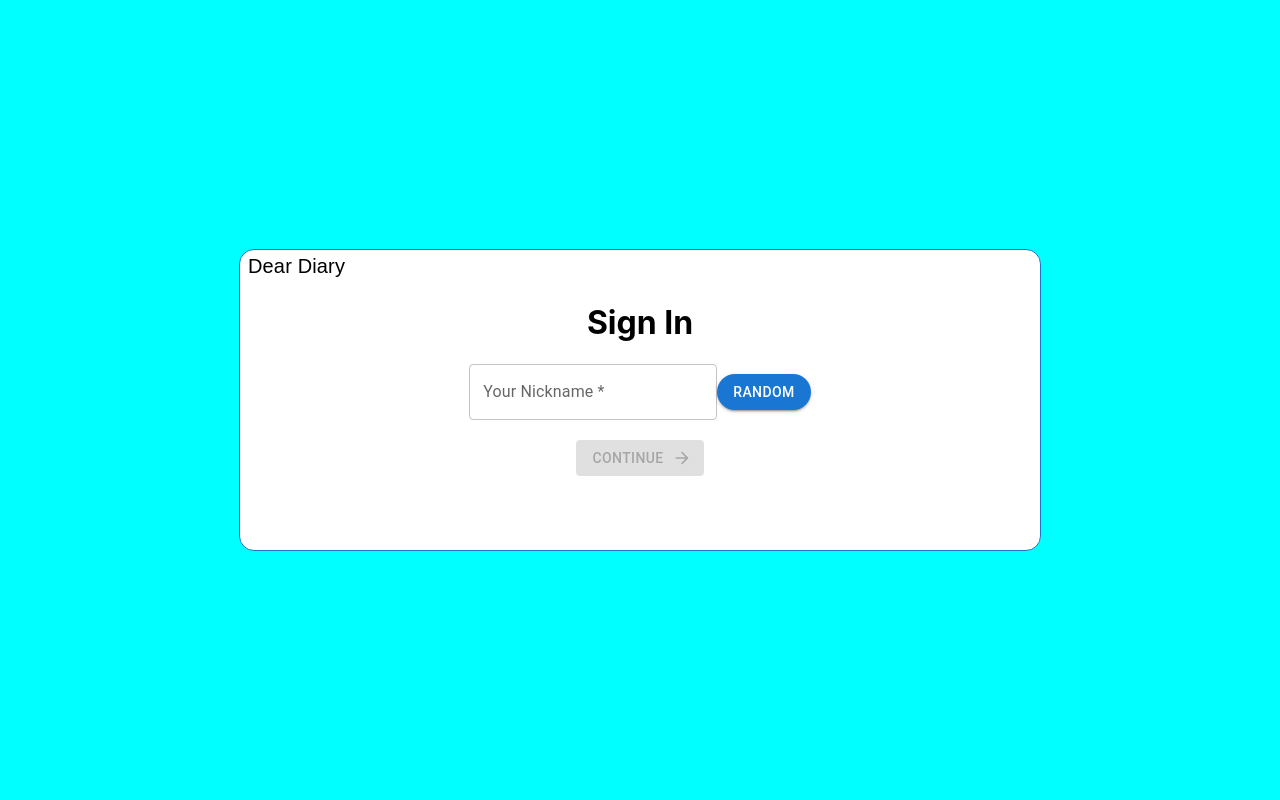
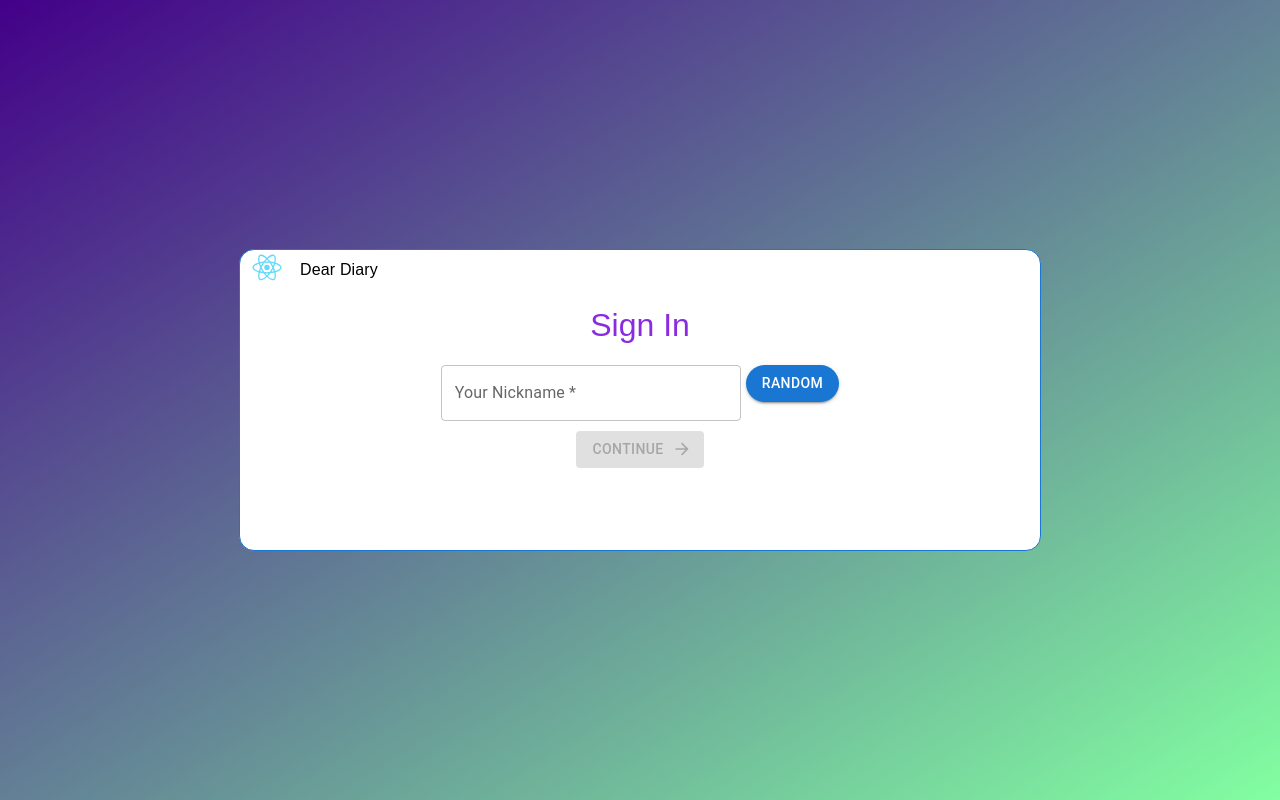
Before and after one commit to fcodelabs/training-web, a React (Create React App) app in the folder dear-diary-react/: page / in a window 1280 px wide. Built offline with nearby package versions, Linux system fonts and the light colour scheme.

Commit message:
Almost Completed Sign in Page

```diff
--- a/dear-diary-react/src/App.tsx
+++ b/dear-diary-react/src/App.tsx
@@ -1,64 +1,8 @@
-import React, { useState } from "react";
-import logo from "./logo.svg";
 import "./App.css";
-import ContinueButton from "./components/ContinueButton";
-import TextFieldsOutlined from "./components/TextfieldOutlined";
-import RandomButton from "./components/RandomButton";
-import Box from "@mui/material/Box";
-import { Grid, Typography } from "@mui/material";
+import SignIn from "./SignIn";
 
 function App() {
-  return (
-    <div
-      style={{
-        display: "flex",
-        justifyContent: "center",
-        alignItems: "center",
-        height: "100vh",
-        backgroundColor: "cyan",
-      }}
-    >
-      <Box
-        sx={{
-          width: 800,
-          height: 300,
-          border: 1,
-          borderRadius: "15px",
-          borderColor: "primary.main",
-          backgroundColor: "white",
-        }}
-      >
-        <div>
-          <Typography
-            variant="h6"
-            style={{ fontFamily: "Arial", marginLeft: "8px" }}
-          >
-            Dear Diary
-          </Typography>
-        </div>
-        <div className="App">
-          <h1>Sign In</h1>
-          <div>
-            <Grid
-              container
-              // spacing={2}
-              justifyContent="center"
-              alignItems="center"
-            >
-              <Grid>
-                <TextFieldsOutlined />
-              </Grid>
-              <Grid>
-                <RandomButton />
-              </Grid>
-            </Grid>
-          </div>
-          <br></br>
-          <ContinueButton />
-        </div>
-      </Box>
-    </div>
-  );
+  return <SignIn />;
 }
 
 export default App;
--- /dev/null
+++ b/dear-diary-react/src/SignIn.tsx
@@ -0,0 +1,70 @@
+import React, { useState } from "react";
+import logo from "./logo.svg";
+import "./App.css";
+import ContinueButton from "./components/ContinueButton";
+import TextFieldsOutlined from "./components/TextfieldOutlined";
+import RandomButton from "./components/RandomButton";
+import Box from "@mui/material/Box";
+import { Grid, Typography } from "@mui/material";
+
+function SignIn() {
+  return (
+    <div
+      style={{
+        display: "flex",
+        justifyContent: "center",
+        alignItems: "center",
+        height: "100vh",
+        background: "linear-gradient(to right bottom, #430089, #82ffa1)",
+      }}
+    >
+      <Box
+        sx={{
+          width: 800,
+          height: 300,
+          border: 1,
+          borderRadius: "15px",
+          borderColor: "primary.main",
+          backgroundColor: "white",
+        }}
+      >
+        <div>
+          <Grid container>
+            <img
+              src={logo}
+              alt="React Logo"
+              style={{ width: "50px", marginLeft: "2px" }}
+            />
+            <Typography
+              variant="subtitle1"
+              style={{
+                fontFamily: "Arial",
+                marginLeft: "8px",
+                fontWeight: "lighter",
+                marginTop: "6px",
+              }}
+            >
+              Dear Diary
+            </Typography>
+          </Grid>
+        </div>
+        <div className="App">
+          <h1
+            style={{
+              fontFamily: "Arial ",
+              color: "blueviolet",
+              fontWeight: "lighter",
+            }}
+          >
+            Sign In
+          </h1>
+          <div>
+            <RandomButton />
+          </div>
+        </div>
+      </Box>
+    </div>
+  );
+}
+
+export default SignIn;
--- a/dear-diary-react/src/components/RandomButton.tsx
+++ b/dear-diary-react/src/components/RandomButton.tsx
@@ -1,20 +1,46 @@
 import * as React from "react";
 import Button from "@mui/material/Button";
-import { TextField } from "@mui/material";
+import { TextField, Unstable_Grid2 } from "@mui/material";
+import ArrowForwardRoundedIcon from "@mui/icons-material/ArrowForwardRounded";
 
 export default function MyApp() {
+  const [rname, setrname] = React.useState("");
+
+  const handleChange = (event: {
+    target: { value: React.SetStateAction<string> };
+  }) => {
+    setrname(event.target.value);
+  };
+
   return (
     <div>
+      <TextField
+        id="outlined-basic"
+        label="Your Nickname *"
+        variant="outlined"
+        value={rname}
+        onChange={handleChange}
+        sx={{ width: "300px", marginRight: "5px", marginBottom: "10px" }}
+      ></TextField>
       <Button
         variant="contained"
         sx={{ borderRadius: "20px" }}
         onClick={() => {
           const randomName = generateRandomName();
-          return randomName;
+          setrname(randomName);
         }}
       >
         Random
       </Button>
+      <div>
+        <Button
+          variant="contained"
+          disabled={!rname}
+          endIcon={<ArrowForwardRoundedIcon />}
+        >
+          Continue
+        </Button>
+      </div>
     </div>
   );
 }
--- a/dear-diary-react/src/components/TextfieldOutlined.tsx
+++ b/dear-diary-react/src/components/TextfieldOutlined.tsx
@@ -11,6 +11,8 @@ export default function MyApp() {
         id="outlined-basic"
         label="Your Nickname *"
         variant="outlined"
+        sx={{ width: "300px" }}
+        value={RandomButton}
       />
     </div>
   );
```
